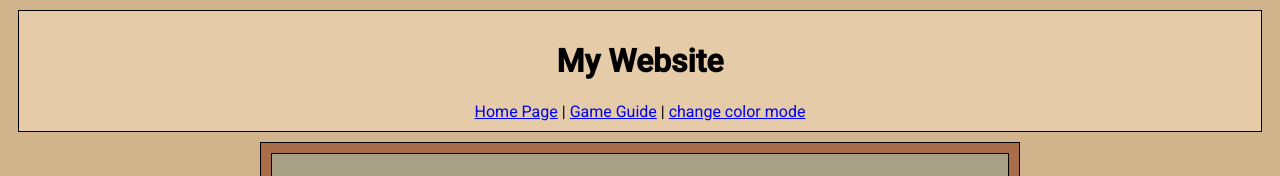
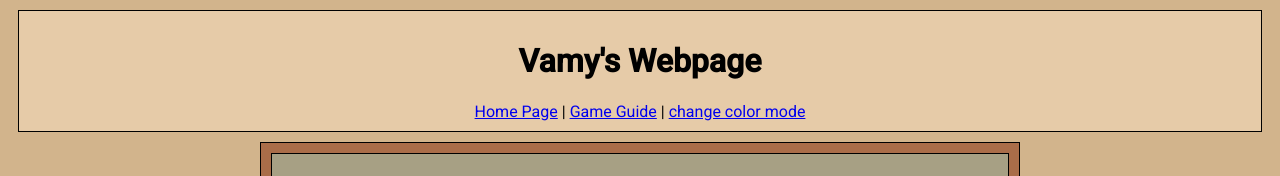
Before and after one commit to VamyVamizy/VamyVamizy.github.io, a plain HTML site: page about.html in a window 1280 px wide. Shown: the top 176 px of the page. Drawn offline with Linux system fonts and the light colour scheme.

Commit message:
changed title

```diff
--- a/about.html
+++ b/about.html
@@ -11,7 +11,7 @@
 
 <body>
     <div id="banner">
-        <h1>My Website</h1>
+        <h1>Vamy's Webpage</h1>
         <a href="index.html">Home Page</a> |
         <a href="gameguide.html">Game Guide</a> |
         <a href="#" onclick="changeSheet(); setCookie('lightMode', lightMode, 1)">change color mode</a>
```
Also changed, not shown: gameguide.html (+1 -1 lines), index.html (+1 -1 lines).
